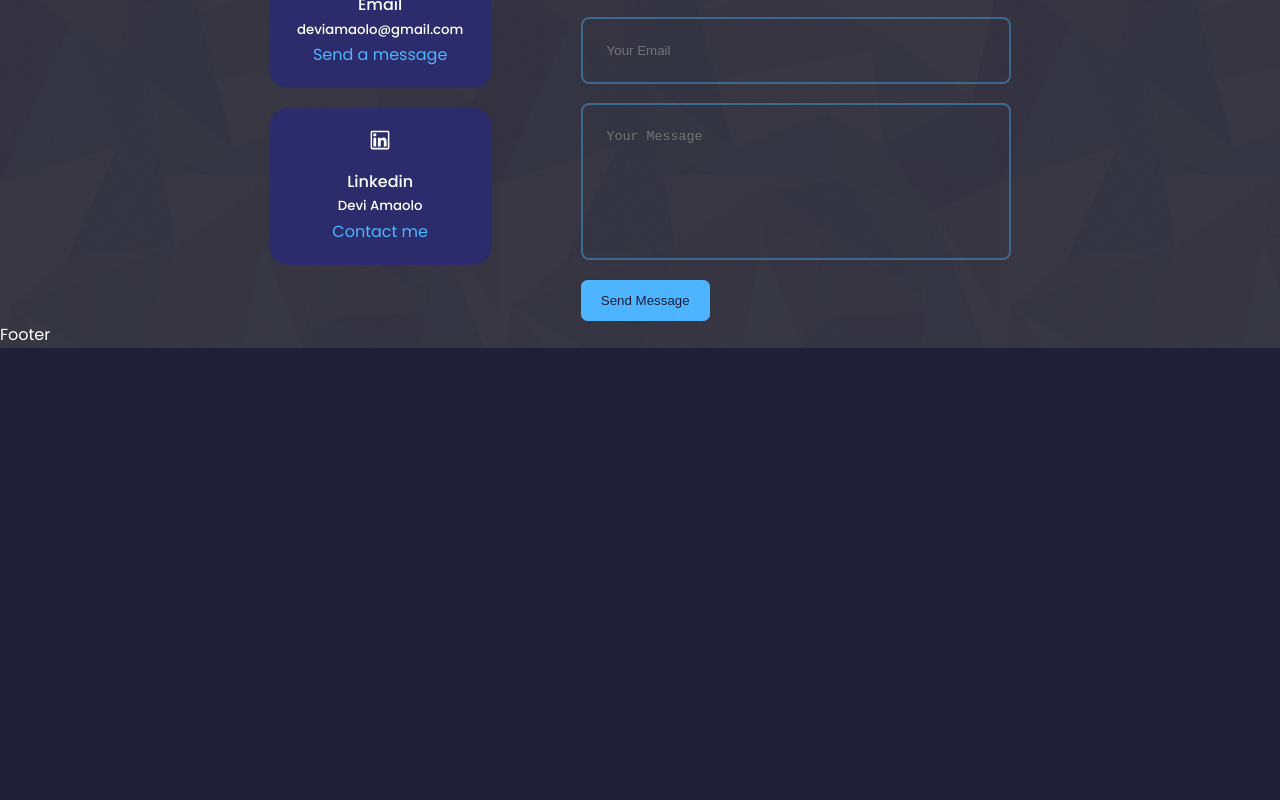
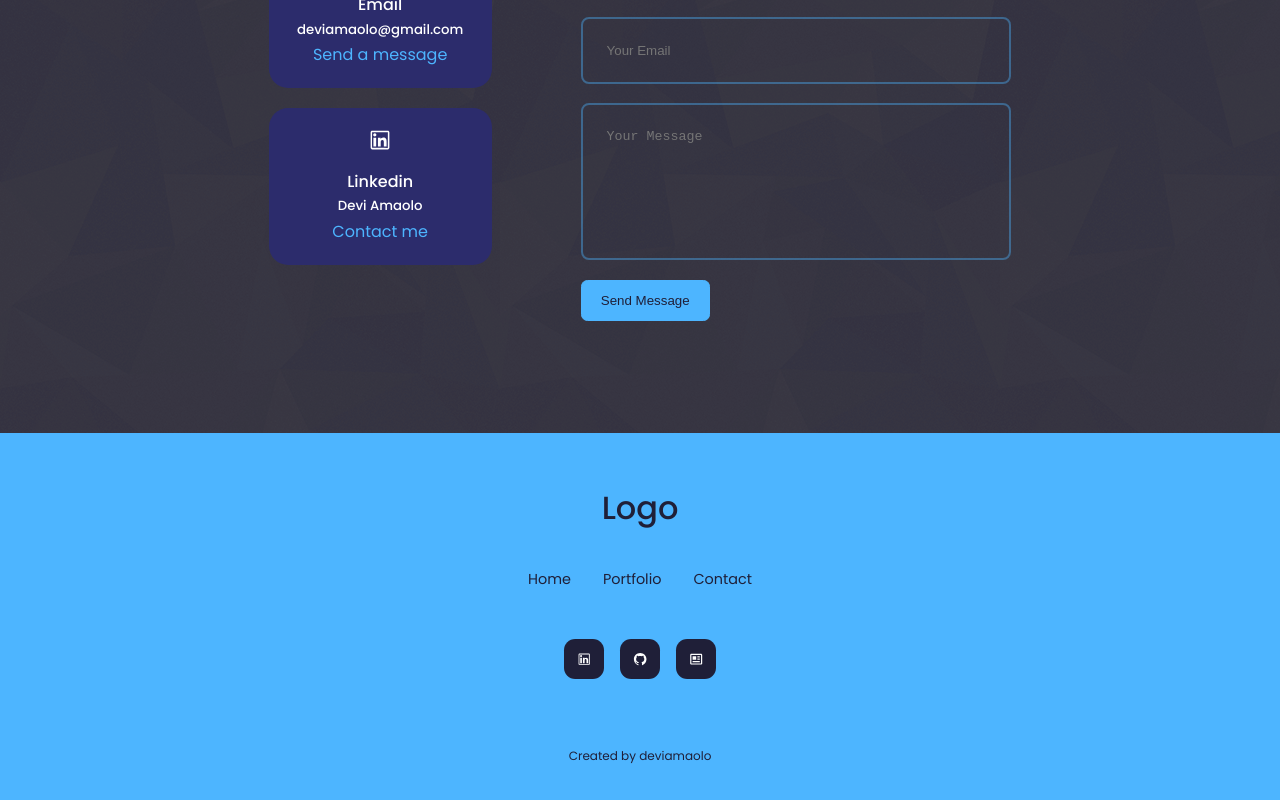
Before and after one commit to ElDev1/portfolio_web, a React (Create React App) app: page / in a window 1280 px wide. Shown: the part 2526-3326 px from the top of the page. Before the commit the page ends 2874 px from the top, so only its background shows below. Built offline with nearby package versions, Linux system fonts and the light colour scheme.

Commit message:
creating footer and styles

```diff
--- a/src/components/footer/Footer.jsx
+++ b/src/components/footer/Footer.jsx
@@ -1,9 +1,31 @@
 import React from 'react';
 import './footer.css';
+import {AiOutlineLinkedin} from 'react-icons/ai';
+import {AiOutlineGithub} from 'react-icons/ai';
+import {BiNews} from 'react-icons/bi'
 
 export const Footer = () => {
   return (
-    <div>Footer</div>
+    <footer>
+      <a href="#" className="footer_logo">Logo</a>
+
+      <ul className="permalinks">
+        <li><a href="#">Home</a></li>
+        <li><a href="portfolio">Portfolio</a></li>
+        <li><a href="contact">Contact</a></li>
+      </ul>
+
+      <div className="footer_socials">
+        <a href="https://linkedin.com" target="_blank"><AiOutlineLinkedin /></a>
+        <a href="https://github.com" target="_blank"><AiOutlineGithub /></a>
+        <a href="#"><BiNews /></a>
+      </div>
+
+      <div className="footer_copyright">
+        <small>Created by deviamaolo</small>
+      </div>
+
+    </footer>
   )
 }
 
--- a/src/components/footer/footer.css
+++ b/src/components/footer/footer.css
@@ -0,0 +1,64 @@
+footer {
+  background: var(--color-primary);
+  padding: 3rem 0;
+  text-align:center;
+  font-size:0.9rem;
+  margin-top: 7rem;
+}
+
+footer a {
+    color: var(--color-bg);
+}
+
+.footer_logo {
+    font-size: 2rem;
+    font-weight: 500;
+    margin-bottom: 2rem;
+    display: inline-block;
+}
+
+.permalinks {
+    display:flex;
+    flex-wrap: wrap;
+    justify-content:center;
+    gap: 2rem;
+    margin: 0 auto 3rem;
+}
+
+.footer_socials {
+    display: flex;
+    justify-content: center;
+    gap: 1rem;
+    margin-bottom: 4rem;
+}
+
+.footer_socials a {
+    background: var(--color-bg);
+    color: var(--color-white);
+    padding: 0.8rem;
+    border-radius: 0.7rem;
+    display: flex;
+    border-color: 1px solid transparent;
+}
+
+.footer_socials a:hover {
+    background: transparent;
+    color: var(--color-bg);
+    border-color: var(--color-bg);
+}
+
+.footer_copyright {
+    margin-bottom: 4rem;
+    color: var(--color-bg);
+}
+
+@media screen and (max-width: 600px) {
+    .permalinks {
+        flex-direction: column;
+        gap: 1.5rem;
+    }
+
+    .footer_socials {
+        margin-bottom: 2.6rem;
+    }
+}
```
